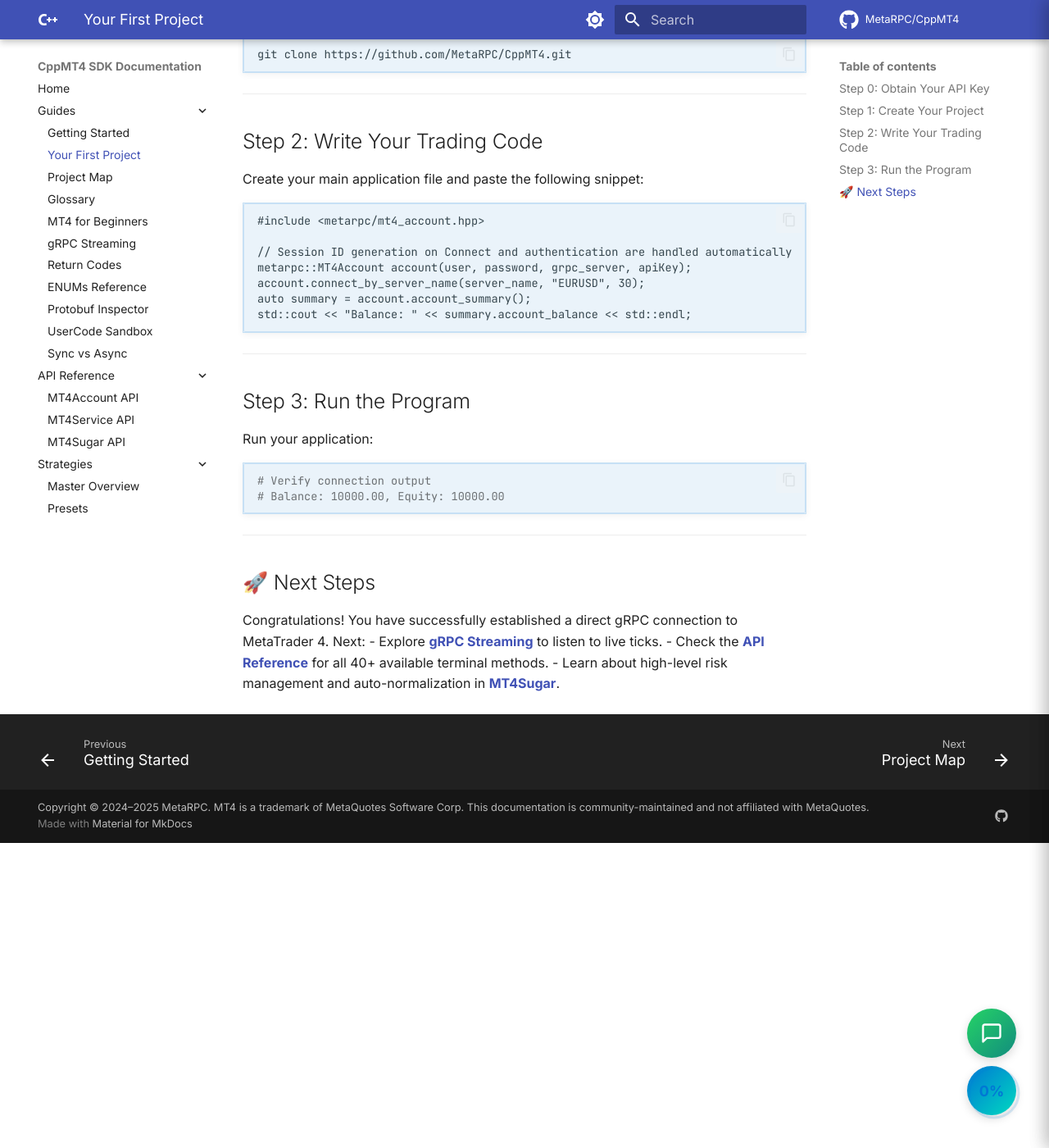
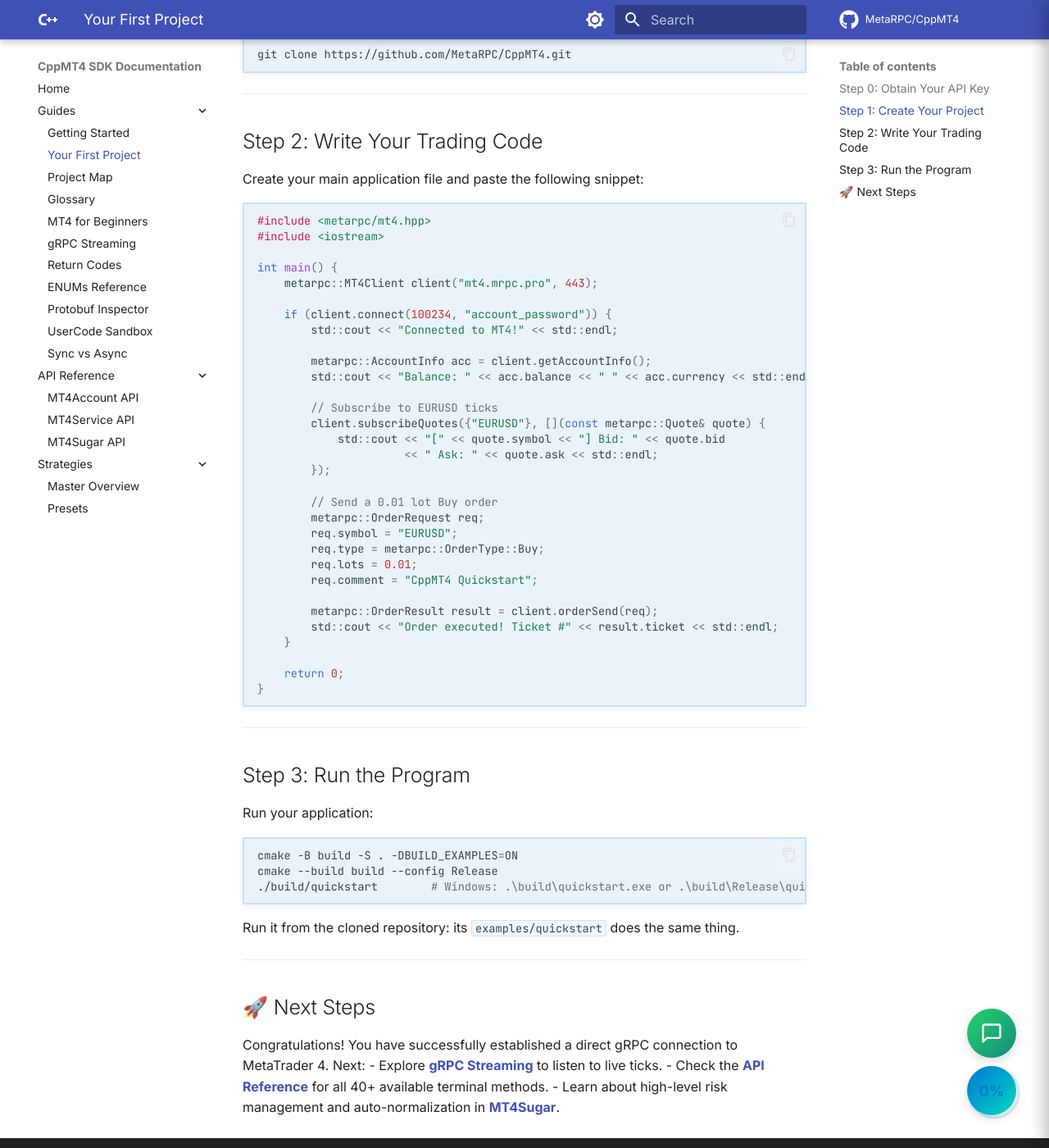
Before and after one commit to MetaRPC/CppMT4, an MkDocs documentation site: the page built from docs/All_Guides/Your_First_Project.md, in a window 1280 px wide and 1400 px high, scrolled down 659 px. Shown: the whole window at 82% size. Built offline with MkDocs 1.6.1 and Material for MkDocs 9.7.7, drawn with Linux system fonts in a browser that asks for light colours; comment, search, counter and statistics services are not loaded.

Commit message:
docs: say plainly that this SDK is a preview; the first-project guide uses the code that exists
Checked 2026-10-19: this SDK does not call the server. connect() only derives an id; the account call returns a fixed balance, order_send
returns a made-up ticket, subscribe_quotes yields nothing, disconnect and order_close do nothing. The README and the guides now say so
and point to the SDKs and the REST API that work. The first-project guide showed an API (`MT5Account`, `connect_by_server_name`) that
does not exist in this repository; it now shows the sample from getting-started.md, which compiles.
The C++ header includes <cstdint> (it did not compile with GCC without it); the library and its tests build and pass.

Co-Authored-By: Claude Sonnet 5.5 <noreply@anthropic.com>

````diff
--- a/docs/All_Guides/Your_First_Project.md
+++ b/docs/All_Guides/Your_First_Project.md
@@ -34,14 +34,38 @@ git clone https://github.com/MetaRPC/CppMT4.git
 
 Create your main application file and paste the following snippet:
 
-```
-#include <metarpc/mt4_account.hpp>
+```cpp
+#include <metarpc/mt4.hpp>
+#include <iostream>
 
-// Session ID generation on Connect and authentication are handled automatically
-metarpc::MT4Account account(user, password, grpc_server, apiKey);
-account.connect_by_server_name(server_name, "EURUSD", 30);
-auto summary = account.account_summary();
-std::cout << "Balance: " << summary.account_balance << std::endl;
+int main() {
+    metarpc::MT4Client client("mt4.mrpc.pro", 443);
+
+    if (client.connect(100234, "account_password")) {
+        std::cout << "Connected to MT4!" << std::endl;
+
+        metarpc::AccountInfo acc = client.getAccountInfo();
+        std::cout << "Balance: " << acc.balance << " " << acc.currency << std::endl;
+
+        // Subscribe to EURUSD ticks
+        client.subscribeQuotes({"EURUSD"}, [](const metarpc::Quote& quote) {
+            std::cout << "[" << quote.symbol << "] Bid: " << quote.bid
+                      << " Ask: " << quote.ask << std::endl;
+        });
+
+        // Send a 0.01 lot Buy order
+        metarpc::OrderRequest req;
+        req.symbol = "EURUSD";
+        req.type = metarpc::OrderType::Buy;
+        req.lots = 0.01;
+        req.comment = "CppMT4 Quickstart";
+
+        metarpc::OrderResult result = client.orderSend(req);
+        std::cout << "Order executed! Ticket #" << result.ticket << std::endl;
+    }
+
+    return 0;
+}
 ```
 
 ---
@@ -51,9 +75,12 @@ std::cout << "Balance: " << summary.account_balance << std::endl;
 Run your application:
 
 ```bash
-# Verify connection output
-# Balance: 10000.00, Equity: 10000.00
+cmake -B build -S . -DBUILD_EXAMPLES=ON
+cmake --build build --config Release
+./build/quickstart        # Windows: .\build\quickstart.exe or .\build\Release\quickstart.exe
 ```
+
+Run it from the cloned repository: its `examples/quickstart` does the same thing.
 
 ---
 
````
Also changed, not shown: README.md (+2 -0 lines), docs/All_Guides/GETTING_STARTED.md (+2 -0 lines), docs/getting-started.md (+2 -0 lines), 1 other file.
